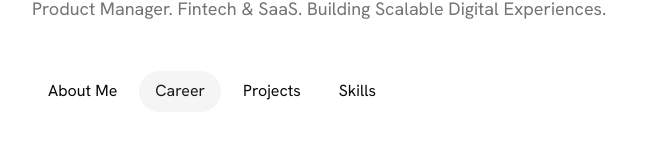
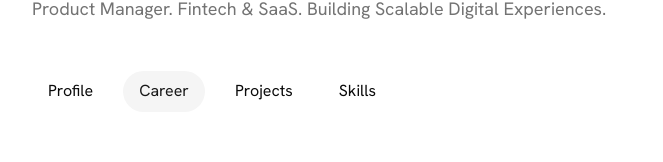
Before and after one commit to qberg/nithishdotcom, a Next.js app: page /cv in a window 1280 px wide. Shown: the part 317-479 px from the top of the page, without its empty margins (308-971 px from the left). Built offline with nearby package versions, Linux system fonts and the light colour scheme.

Commit message:
Update bioData.ts

```diff
--- a/src/data/bioData.ts
+++ b/src/data/bioData.ts
@@ -61,7 +61,7 @@ export const personalInfo: PersonalInfo = {
 
 export const tabItems: TabItem[] = [
   {
-    label: "About Me",
+    label: "Profile",
     href: "/about",
   },
   {
@@ -147,12 +147,12 @@ export const education: Education[] = [
 
 export const projects: Project[] = [
   {
-    title: "UPI Payments Revamp – iMobile Pay",
+    title: "Digital Payments Revamp – Mobile Application",
     description:
       "Redesigned the UPI payments experience on the iMobile Pay app by improving journeys, introducing backend validations, and streamlining payments flow. This led to a 15% increase in traffic and enhanced user retention.",
     duration: "2024",
     imageUrl: "/p1.png",
-    href: "/projects/Digital-payments-revamp",
+    href: "/projects/upi-payments-revamp",
     tags: ["design", "system", "product development", "Fintech"],
   },
   {
```
